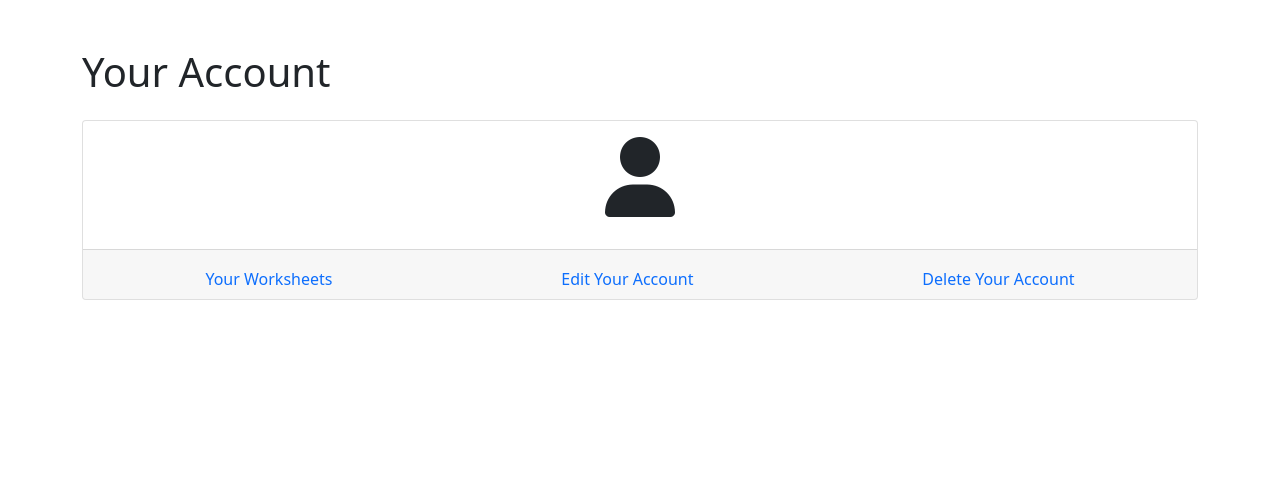
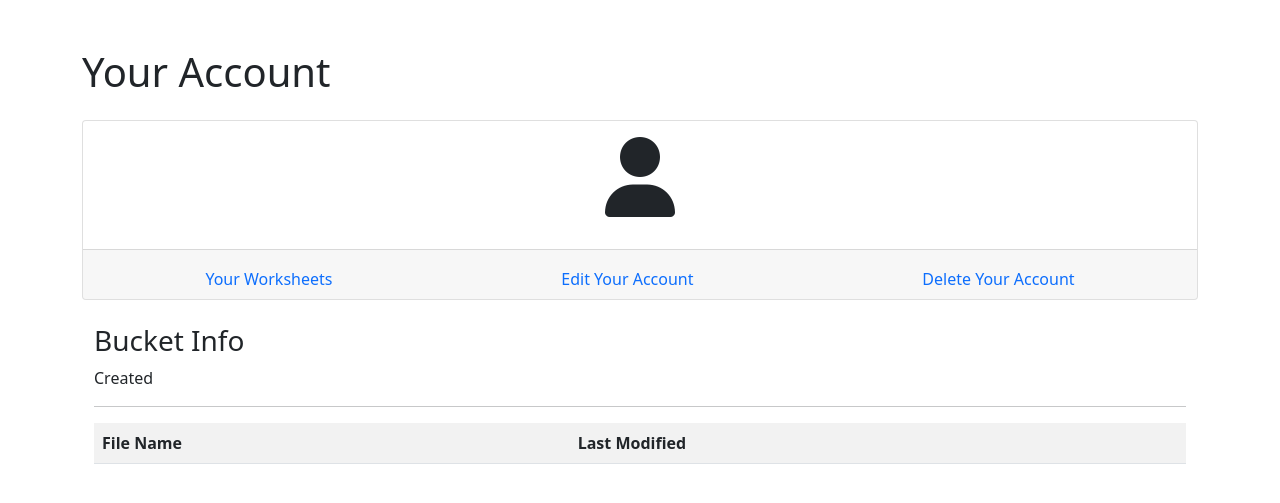
Before and after one commit to quentinikeno/Springboard-SEC-Capstone-Project-1, a Flask app: template templates/users/show.html in a window 1280 px wide. Shown: the top 503 px of the page. Run offline with Flask 2, Linux system fonts and the light colour scheme; the template is opened without the code that fills it, so the values that code supplies are empty; some libraries are stand-ins or nearby versions.

Commit message:
Add table to show files from bucket on page.

```diff
--- a/templates/users/show.html
+++ b/templates/users/show.html
@@ -1,2 +1,26 @@
 {% extends './base.html' %} {% block title %} User Profile {% endblock %} {%
-block content %} {% include './users/profile-card.html' %} {% endblock %}
+block content %} {% include './users/profile-card.html' %}
+<div class="container">
+	<div class="row">
+		<div class="col-12">
+			<h3>Bucket Info</h3>
+			<p>Created {{my_bucket.creation_date}}</p>
+
+			<hr />
+
+			<table class="table table-striped">
+				<tr>
+					<th>File Name</th>
+					<th>Last Modified</th>
+				</tr>
+				{% for file in files %}
+				<tr>
+					<td>{{ file.key }}</td>
+					<td>{{ file.last_modified }}</td>
+				</tr>
+				{% endfor %}
+			</table>
+		</div>
+	</div>
+</div>
+{% endblock %}
```
